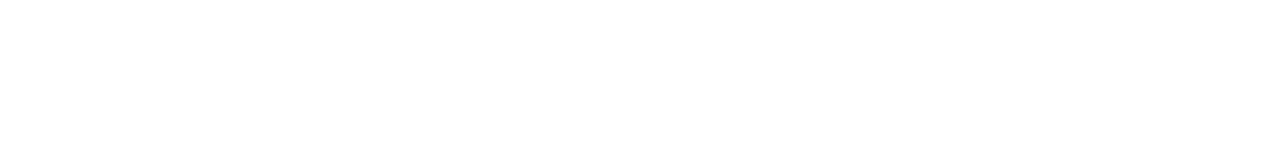
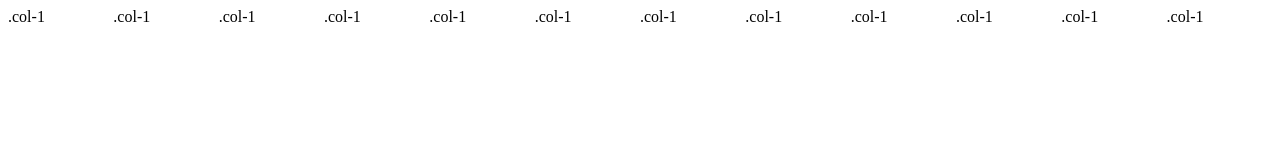
Before and after one commit to OriLev/shoestrap, a plain HTML site: page index.html in a window 1280 px wide. Drawn offline with Linux system fonts and the light colour scheme.

Commit message:
Add main project files

```diff
--- a/index.html
+++ b/index.html
@@ -0,0 +1,22 @@
+<!DOCTYPE html>
+<html>
+<head>
+	<title></title>
+	<link rel="stylesheet" type="text/css" href="shoestrap.css">
+	<link rel="stylesheet" type="text/css" href="style.css">
+</head>
+<body>
+	<div class="col-1">.col-1</div>
+	<div class="col-1">.col-1</div>
+	<div class="col-1">.col-1</div>
+	<div class="col-1">.col-1</div>
+	<div class="col-1">.col-1</div>
+	<div class="col-1">.col-1</div>
+	<div class="col-1">.col-1</div>
+	<div class="col-1">.col-1</div>
+	<div class="col-1">.col-1</div>
+	<div class="col-1">.col-1</div>
+	<div class="col-1">.col-1</div>
+	<div class="col-1">.col-1</div>
+</body>
+</html>
--- a/shoestrap.css
+++ b/shoestrap.css
@@ -2,3 +2,9 @@
 	float: left;
 	width: 8.33333333%;
 }
+
+* {
+  -webkit-box-sizing: border-box;
+  -moz-box-sizing: border-box;
+  box-sizing: border-box;
+}
```
